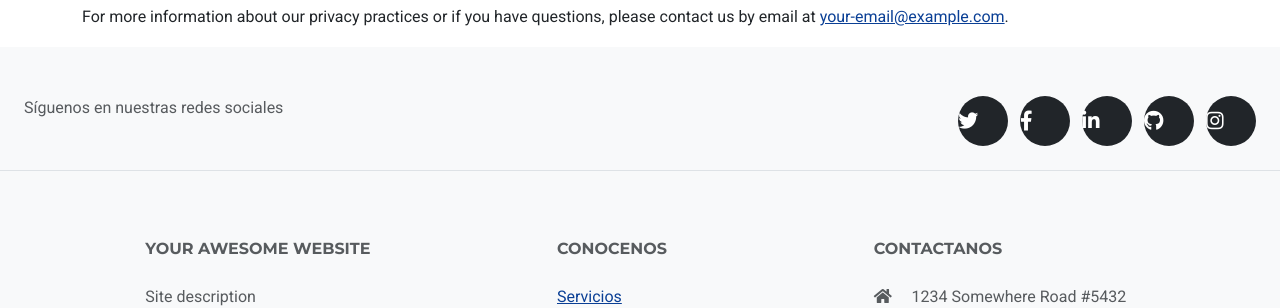
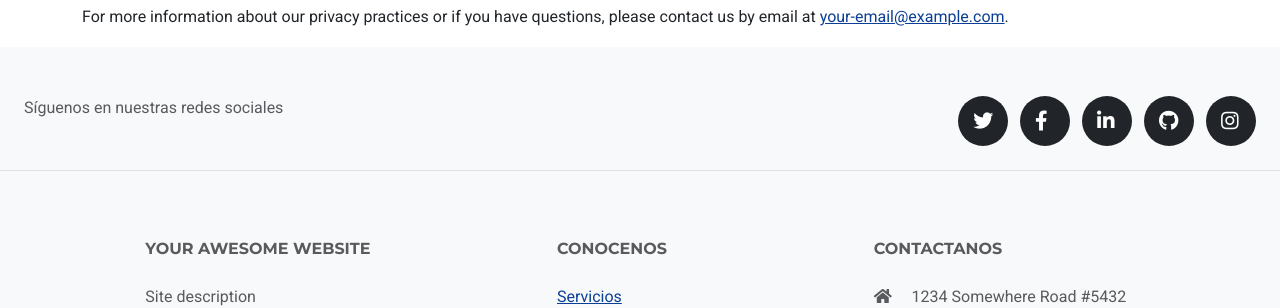
Before and after one commit to miorganizacioncbp/theme, a Jekyll site: the page built from legal.md, in a window 1280 px wide. Shown: the part 457-765 px from the top of the page. Built offline with Jekyll 4.4.1, drawn with Linux system fonts in a browser that asks for light colours; some web fonts are replaced.

Commit message:
cambiecito3

```diff
--- a/_includes/galeria.html
+++ b/_includes/galeria.html
@@ -28,7 +28,7 @@
                 <img
                   id="modalImage"
                   class="img-fluid"
-                  src=""
+                  src="{{ fotos.url }}"
                   alt="Imagen ampliada"
                   style="max-height: 90vh; max-width: 90vw; border-radius: 10px;"
                 />
--- a/_includes/modals.html
+++ b/_includes/modals.html
@@ -23,7 +23,7 @@
               <h2>{{ project.title }}</h2>
               <p class="item-intro text-muted">{{ project.subtitle }}</p>
 
-              <div class="row">
+              <div class="row justify-content-center" >
                 {% for foto in project.image %}
                 <div class="col-lg-4 col-md-4 col-sm-6 col-6 gallery-item">
 
--- a/_sass/layout/_footer.scss
+++ b/_sass/layout/_footer.scss
@@ -42,4 +42,7 @@ ul.social-buttons {
       }
     }
   }
+  i{
+    margin-left: 15px;
+  }
 }
```
Lines whose indentation alone changed are shown as unchanged.
